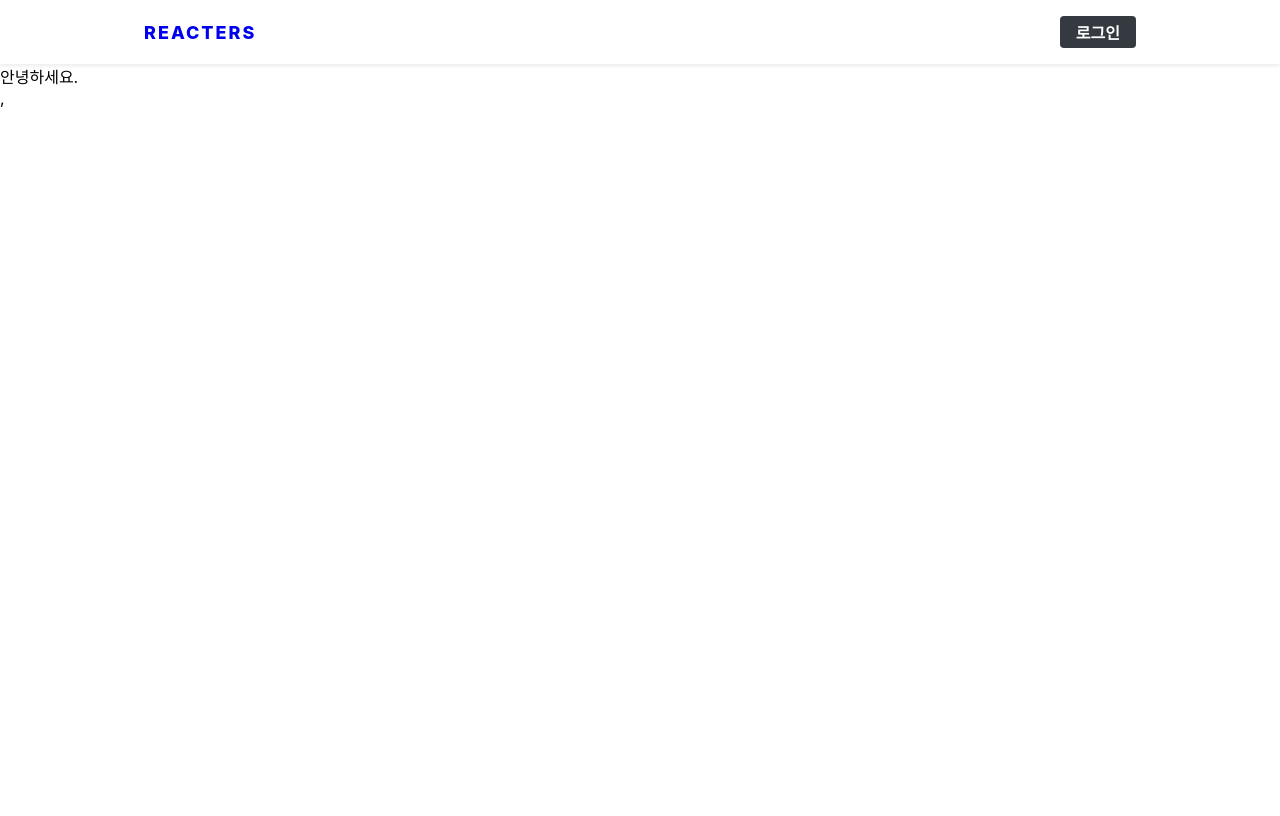
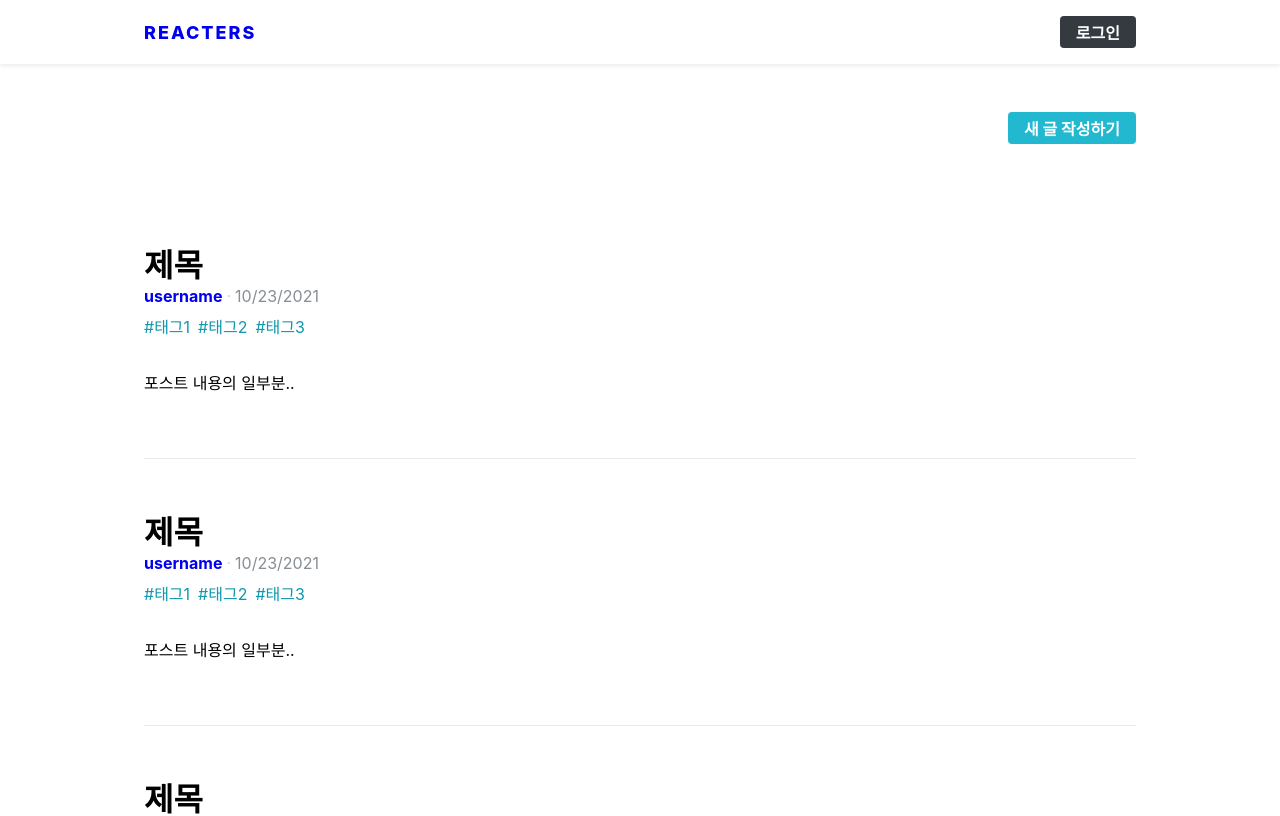
Before and after one commit to isking235/blog-frontend, a React (Create React App) app: page / in a window 1280 px wide. Shown: the top 816 px of the page. Built offline with nearby package versions, Linux system fonts and the light colour scheme.

Commit message:
26.2.1 PostList UI 준비하기-완료

```diff
--- /dev/null
+++ b/src/components/common/SubInfo.js
@@ -0,0 +1,35 @@
+import { Link } from "react-router-dom";
+import styled, { css } from "styled-components";
+import palette from "../../lib/styles/palette";
+
+const SubInfoBlock = styled.div`
+    ${props =>
+        props.hasMarginTop &&
+        css`
+            margin-top : 1rem;
+    `}
+    color : ${palette.gray[6]};
+
+     /*span사이에 가운뎃점 문자 보여 주기 */
+     span+span:before {
+        color:${palette.gray[4]};
+        padding-left: 0.25rem;
+        padding-right : 0.25rem;
+        content: '\\B7'; /*가운뎃점 문자*/
+    }
+`;
+
+const SubInfo = ({username, publishedDate, hasMarginTop}) => {
+    return (
+        <SubInfoBlock hasMarginTop={hasMarginTop}>
+            <span>
+                <b>
+                    <Link to={`/@${username}`}>{username}</Link>
+                </b>
+            </span>
+            <span>{new Date(publishedDate).toLocaleDateString()}</span>
+        </SubInfoBlock>
+    );
+};
+
+export default SubInfo;
--- /dev/null
+++ b/src/components/common/Tags.js
@@ -0,0 +1,30 @@
+import { Link } from "react-router-dom";
+import styled from "styled-components";
+import palette from "../../lib/styles/palette";
+
+const TagsBlock = styled.div`
+    margin-top: 0.5rem;
+    .tag {
+        display: inline-block;
+        color : ${palette.cyan[7]};
+        text-decoration : none;
+        margin-right: 0.5rem;
+        &:hover {
+            color : ${palette.cyan[6]}
+        }
+    }
+`;
+
+const Tags = ({tags}) => {
+    return (
+        <TagsBlock>
+            {tags.map(tag=> (
+                <Link className="tag" to={`/?tag=${tag}`} key={tag}>
+                    #{tag}
+                </Link>
+            ))}
+        </TagsBlock>
+    );
+};
+
+export default Tags;
--- a/src/components/post/PostViewer.js
+++ b/src/components/post/PostViewer.js
@@ -1,6 +1,8 @@
 import styled from "styled-components";
 import palette from "../../lib/styles/palette";
 import Responsive from "../common/Responsive";
+import SubInfo from "../common/SubInfo";
+import Tags from "../common/Tags";
 
 const PostViewerBlock = styled(Responsive)`
     margin-top: 4rem;
@@ -14,32 +16,6 @@ const PostHead = styled.div`
         font-size : 3rem;
         line-height: 1.5;
         margin: 0;
-    }
-`;
-
-const SubInfo = styled.div`
-    margin-top : 1rem;
-    color : ${palette.gray[6]};
-
-    /*span 사이에 가운뎃점 문자 보여 주기 */
-    span+span:before {
-        color : ${palette.gray[5]};
-        padding-left : 0.25rem;
-        padding-right : 0.25rem;
-        content: '\\B7'; /*가운뎃점 문자*/
-    }
-`;
-
-const Tags = styled.div`
-    margin-top: 0.5rem;
-    .tag {
-        display: inline-block;
-        color : ${palette.cyan[7]};
-        text-decoration : none;
-        margin-right: 0.5rem;
-        &:hover {
-            color : ${palette.cyan[6]}
-        }
     }
 `;
 
@@ -69,17 +45,12 @@ const PostViewer = ({post, error, loading}) => {
         <PostViewerBlock>
             <PostHead>
                 <h1>{title}</h1>
-                <SubInfo>
-                    <span>
-                        <b>{user.username}</b>
-                    </span>
-                    <span>{new Date(publishedDate).toLocaleDateString()}</span>
-                </SubInfo>
-                <Tags>
-                    {tags.map(tag => (
-                        <div className="tag">#{tag}</div>
-                    ))}
-                </Tags>
+                <SubInfo
+                    username={user.username}
+                    publishedDate={publishedDate}
+                    hasMarginTop
+                />
+                <Tags tags={tags} />
             </PostHead>
             <PostContent
                 dangerouslySetInnerHTML={{__html: body}}/>
--- a/src/components/posts/PostList.js
+++ b/src/components/posts/PostList.js
@@ -2,6 +2,8 @@ import styled from "styled-components";
 import palette from "../../lib/styles/palette";
 import Button from "../common/Button";
 import Responsive from "../common/Responsive";
+import SubInfo from "../common/SubInfo";
+import Tags from "../common/Tags";
 
 const PostListBlock = styled(Responsive)`
     margin-top:3rem;
@@ -40,45 +42,13 @@ const PostItemBlock = styled.div`
 
 `;
 
-const SubInfo = styled.div`
-    /*margin-tom:1rem*/
-    color:${palette.gray[6]};
-
-    /*span사이에 가운뎃점 문자 보여 주기 */
-    span+span:before {
-        color:${palette.gray[4]};
-        padding-left: 0.25rem;
-        padding-right : 0.25rem;
-        content: '\\B7'; /*가운뎃점 문자*/
-    }
-`;
-const Tags = styled.div`
-    margin-top: 0.5rem;
-    .tag {
-        display: inline-block;
-        color: ${palette.cyan[7]};
-        text-decoration:none;
-        margin-right:0.5rem;
-        &:hover{
-          color:${palette.cyan[6]};
-        }
-    }
-`;
 
 const PostItem = () => {
     return (
         <PostItemBlock>
             <h2>제목</h2>
-            <SubInfo>
-                <span>
-                    <b>username</b>
-                </span>
-                <span>{new Date().toLocaleDateString()}</span>
-            </SubInfo>
-            <Tags>
-                <div className="tag">#태그1</div>
-                <div className="tag">#태그2</div>
-            </Tags>
+            <SubInfo username="username" publishedDate={new Date()} />
+            <Tags tags={['태그1', '태그2', '태그3']}/>
             <p>포스트 내용의 일부분..</p>
         </PostItemBlock>
     );
--- a/src/pages/PostListPage.js
+++ b/src/pages/PostListPage.js
@@ -1,10 +1,11 @@
+import PostList from "../components/posts/PostList";
 import HeaderContainer from "../containers/common/HeaderContainer";
 
 const PostListPage = () => {
     return (
         <>
             <HeaderContainer/>
-            <div>안녕하세요.</div>
+            <PostList/>
         </>
 
     )
```
